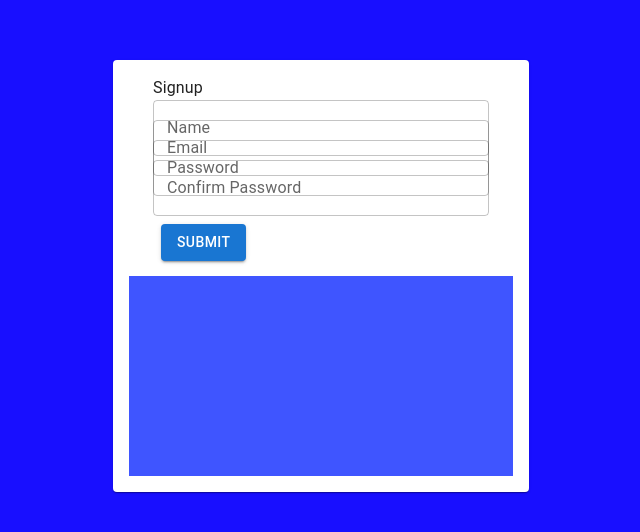
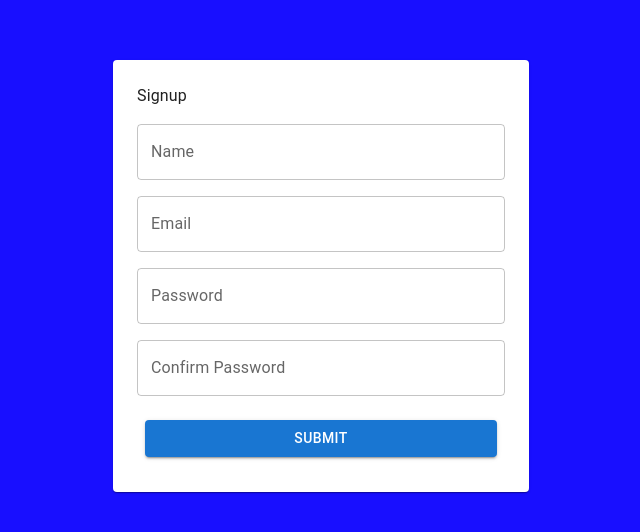
Before and after one commit to anujkkheria/E-commerce, a React (Create React App) app: page /auth/Signup in a window 1280 px wide. Shown: the part 124-656 px from the top of the page, without its empty margins (319-959 px from the left). Built offline with nearby package versions, Linux system fonts and the light colour scheme.

Commit message:
Functional SignUp

```diff
--- a/src/Pages/SignUp.tsx
+++ b/src/Pages/SignUp.tsx
@@ -2,10 +2,10 @@ import React, { useState } from 'react'
 import { Box, TextField, Typography, Button, Container } from '@mui/material'
 const SignUp = () => {
   const [SignupInfo, setSignupInfo] = useState({
-    Name: '',
+    name: '',
     email: '',
     password: '',
-    Cpassword: '',
+    confirmPassword: '',
   })
   const handleChange = (
     event: React.ChangeEvent<HTMLInputElement | HTMLTextAreaElement>
@@ -13,37 +13,42 @@ const SignUp = () => {
     setSignupInfo({ ...SignupInfo, [event.target.name]: event.target.value })
     console.log(SignupInfo)
   }
+   const onSubmit =()=>{
+    fetch('http://localhost:3001/v1/SignUp',{
+      method:"POST",
+      headers:{'Content-Type':'application/json'},
+      body:JSON.stringify({...SignupInfo})
+    })
+    console.log(SignupInfo)
+   }
   return (
     <Box
       sx={{
         display: 'flex',
         flexDirection: 'column',
-        gap: 0.5,
+        gap: 2,
         height: '100%',
-        backgroundColor: '#3f55ff',
+        p:1,
+
       }}
     >
-      <Container sx={{ backgroundColor: '#fff', height: '50%' }}>
         <Typography>Signup</Typography>
         <TextField
           label={'Name'}
-          name='Name'
-          sx={{ height: '5%' }}
-          value={SignupInfo.Name}
+          name='name'
+          value={SignupInfo.name}
           onChange={handleChange}
           fullWidth
         />
         <TextField
           label={'Email'}
           name='email'
-          sx={{ height: '5%' }}
           value={SignupInfo.email}
           onChange={handleChange}
           fullWidth
         />
         <TextField
           label={'Password'}
-          sx={{ height: '5%' }}
           name='password'
           value={SignupInfo.password}
           onChange={handleChange}
@@ -51,15 +56,14 @@ const SignUp = () => {
         />
         <TextField
           label={'Confirm Password'}
-          name='Cpassword'
-          value={SignupInfo.Cpassword}
+          name='confirmPassword'
+          value={SignupInfo.confirmPassword}
           onChange={handleChange}
           fullWidth
         />
-        <Button variant='contained' sx={{ m: 1 }}>
+        <Button variant='contained' sx={{ m: 1 }} onClick={onSubmit}>
           Submit
         </Button>
-      </Container>
     </Box>
   )
 }
```
